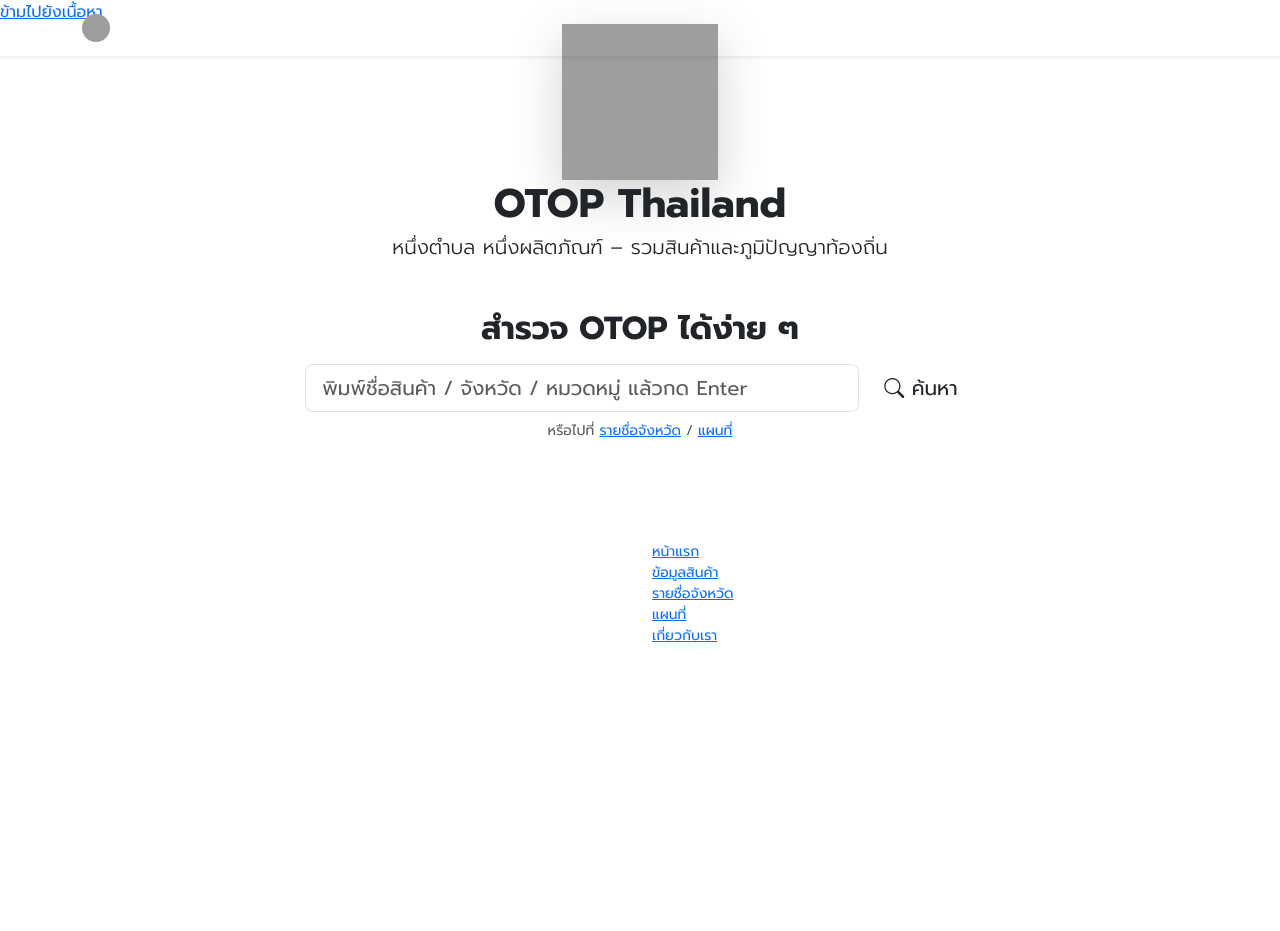
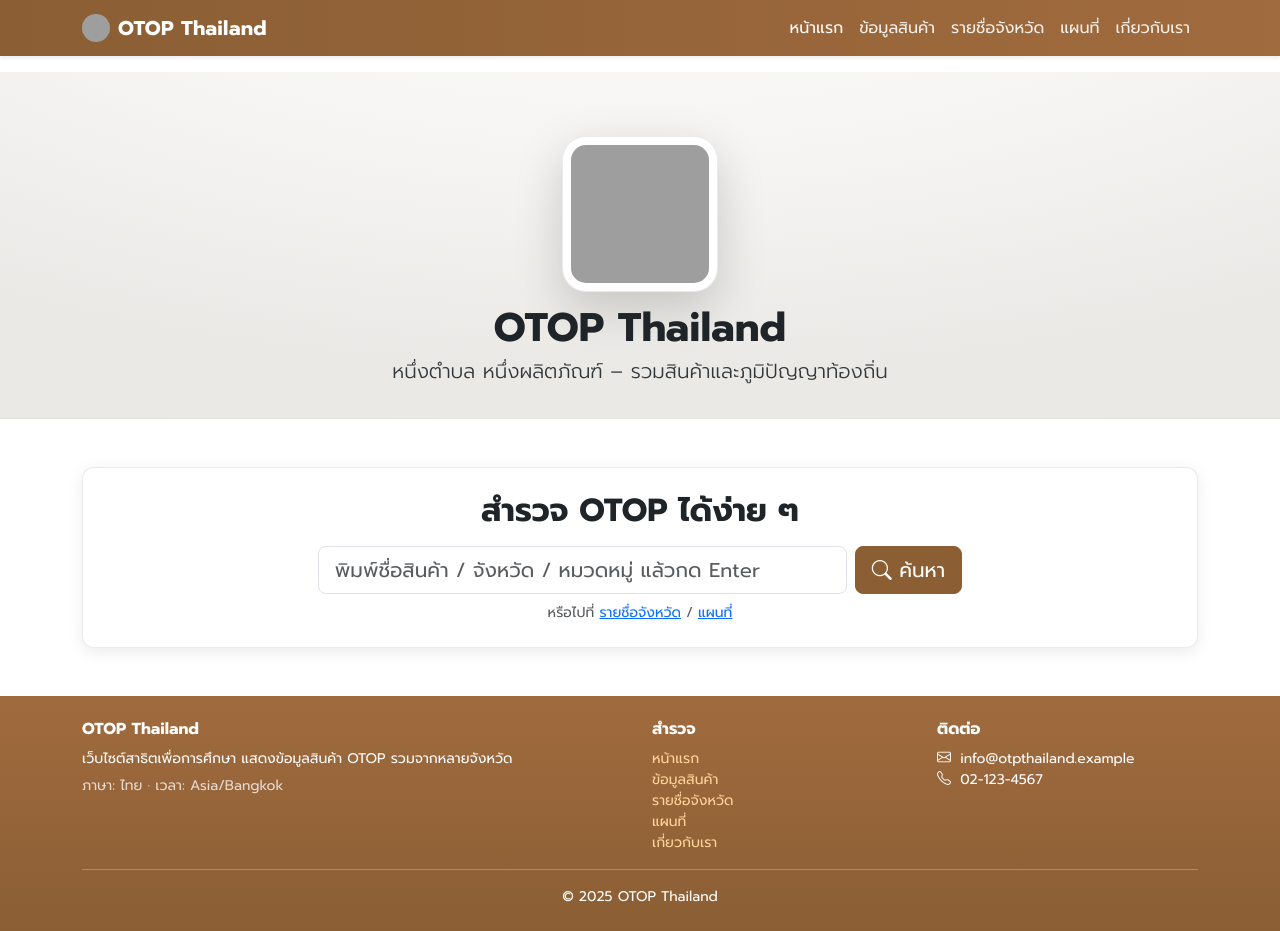
Before and after one commit to AKKHA7808/Otop-Thailand, a Django app: page / in a window 1280 px wide. Before the commit the page ends 642 px from the top, so only its background shows below. Run offline with Django 4.2, Linux system fonts and the light colour scheme; data that the repository does not hold is empty; grey boxes are pictures that could not be loaded.

Commit message:
feat(ui): add cohesive theme and polish templates across pages

```diff
--- /dev/null
+++ b/static/otop_search_thailand/styles.css
@@ -0,0 +1,152 @@
+/* Base theme variables */
+:root {
+  --brand: #8b5e34;
+  --brand-ink: #1f2429;
+  --brand-ink-soft: #3a3f45;
+  --brand-contrast: #ffffff;
+  --brand-accent: #c97a28;
+  --brand-accent-2: #a06b3e;
+  --surface: #ffffff;
+  --surface-2: #f5f4f2;
+  --surface-3: #ebe9e6;
+  --border: rgba(0,0,0,.08);
+  --shadow: 0 4px 16px rgba(0,0,0,.08);
+}
+
+@media (prefers-color-scheme: dark) {
+  :root {
+    --brand-ink: #e9edf1;
+    --brand-ink-soft: #c9cfd6;
+    --surface: #0f1419;
+    --surface-2: #131a20;
+    --surface-3: #1a232b;
+    --border: rgba(255,255,255,.08);
+    --shadow: 0 6px 20px rgba(0,0,0,.5);
+  }
+}
+
+html, body { height: 100%; }
+body {
+  background: var(--surface-2);
+  color: var(--brand-ink);
+  padding-top: 72px; /* accommodate fixed navbar */
+}
+
+/* Accessibility: skip link */
+.skip-link {
+  position: absolute;
+  left: -999px;
+  top: -999px;
+  background: var(--brand);
+  color: var(--brand-contrast);
+  padding: .5rem .75rem;
+  border-radius: .5rem;
+  z-index: 1031;
+}
+.skip-link:focus {
+  left: .75rem;
+  top: .75rem;
+  outline: 3px solid var(--brand-accent);
+}
+
+/* Navbar */
+.bg-brand {
+  background: linear-gradient(90deg, var(--brand) 0%, var(--brand-accent-2) 100%);
+}
+.navbar-brand { letter-spacing: .2px; }
+.navbar .nav-link { color: rgba(255,255,255,.9); }
+.navbar .nav-link:hover, .navbar .nav-link.active { color: #fff; }
+
+/* Buttons */
+.btn-brand {
+  --bs-btn-color: var(--brand-contrast);
+  --bs-btn-bg: var(--brand);
+  --bs-btn-border-color: var(--brand);
+  --bs-btn-hover-color: var(--brand-contrast);
+  --bs-btn-hover-bg: var(--brand-accent);
+  --bs-btn-hover-border-color: var(--brand-accent);
+  --bs-btn-focus-shadow-rgb: 139, 94, 52;
+}
+.btn-outline-brand {
+  --bs-btn-color: var(--brand);
+  --bs-btn-border-color: var(--brand);
+  --bs-btn-hover-color: var(--brand-contrast);
+  --bs-btn-hover-bg: var(--brand);
+  --bs-btn-hover-border-color: var(--brand);
+}
+
+/* Typography helpers */
+.text-brand-ink { color: var(--brand-ink) !important; }
+.opacity-90 { opacity: .9; }
+
+/* Hero */
+.site-hero {
+  background: radial-gradient(1200px 500px at 50% -200px, var(--surface) 0%, var(--surface-2) 60%, var(--surface-3) 100%);
+  padding: 4rem 0 2rem;
+  border-bottom: 1px solid var(--border);
+}
+.hero-logo {
+  border-radius: 24px;
+  background: #fff;
+  padding: .5rem;
+  border: 1px solid var(--border);
+  margin-bottom: .75rem;
+}
+
+/* Cards / list blocks */
+.cardish {
+  background: var(--surface);
+  border: 1px solid var(--border);
+  border-radius: 1rem;
+  box-shadow: var(--shadow);
+}
+.cardish-hover:hover { transform: translateY(-2px); box-shadow: 0 10px 24px rgba(0,0,0,.12); }
+.transition { transition: all .2s ease-in-out; }
+
+/* Tables */
+table.table { background: var(--surface); border-radius: .75rem; overflow: hidden; }
+thead.table-dark th { background: var(--brand) !important; border-color: var(--brand) !important; }
+table.table tr:hover { background: rgba(0,0,0,.02); }
+table.table td, table.table th { vertical-align: middle; }
+
+/* DataTables tweaks */
+.dataTables_wrapper .dataTables_paginate .paginate_button.current {
+  background: var(--brand) !important;
+  color: var(--brand-contrast) !important;
+  border: 1px solid var(--brand) !important;
+}
+.dataTables_wrapper .dataTables_paginate .paginate_button:hover {
+  background: var(--brand-accent) !important;
+  color: var(--brand-contrast) !important;
+}
+
+/* Provinces grid */
+.province-item { padding: 1rem; }
+.province-box {
+  background: var(--surface);
+  border: 1px solid var(--border);
+  border-radius: 1rem;
+  box-shadow: var(--shadow);
+  padding: 1rem;
+}
+.province-box:hover { border-color: var(--brand); box-shadow: 0 8px 20px rgba(0,0,0,.1); }
+
+/* Footer */
+.site-footer {
+  background: linear-gradient(180deg, var(--brand-accent-2) 0%, var(--brand) 100%);
+}
+.site-footer a { color: #ffd599; text-decoration: none; }
+.site-footer a:hover { color: #fff; text-decoration: underline; }
+
+/* Back to top */
+#backToTop {
+  position: fixed;
+  right: 1rem;
+  bottom: 1.25rem;
+  display: none;
+  border-radius: 999px;
+}
+
+/* Utility */
+.rounded-12 { border-radius: 12px; }
+.shadow-soft { box-shadow: var(--shadow); }
--- a/templates/about.html
+++ b/templates/about.html
@@ -3,13 +3,15 @@
 {% block nav_about_active %}active{% endblock %}
 {% block hero %}{% endblock %}
 {% block content %}
+  <div class="cardish rounded-12 p-4">
     <h2 class="mb-3">เกี่ยวกับโครงการ</h2>
     <p>OTOP Thailand เป็นเว็บแอปสำหรับสำรวจข้อมูล “หนึ่งตำบล หนึ่งผลิตภัณฑ์” จากหลายจังหวัด
       เน้นค้นหาง่าย เรียงลำดับได้ และดูแผนที่จากพิกัดสินค้า</p>
     <h3 class="h5 mt-4">เทคโนโลยี</h3>
-  <ul>
+    <ul class="mb-0">
       <li>Django + ORM + Templates</li>
       <li>Bootstrap 5 / DataTables</li>
       <li>Google Map หรือ Leaflet</li>
     </ul>
+  </div>
 {% endblock %}
--- a/templates/home.html
+++ b/templates/home.html
@@ -2,10 +2,11 @@
 {% block title %}OTOP Thailand – หน้าแรก{% endblock %}
 {% block nav_home_active %}active{% endblock %}
 {% block content %}
-  <section class="text-center mb-4">
+  <section class="mb-4">
+    <div class="cardish rounded-12 p-4 text-center">
       <h2 class="fw-bold mb-3">สำรวจ OTOP ได้ง่าย ๆ</h2>
       <form class="row g-2 justify-content-center" action="{% url 'products' %}" method="get" role="search" aria-label="ค้นหาสินค้า">
-      <div class="col-10 col-md-6">
+        <div class="col-12 col-md-7 col-lg-6">
           <input name="q" class="form-control form-control-lg" placeholder="พิมพ์ชื่อสินค้า / จังหวัด / หมวดหมู่ แล้วกด Enter" />
         </div>
         <div class="col-auto">
@@ -13,5 +14,6 @@
         </div>
       </form>
       <div class="text-muted small mt-2">หรือไปที่ <a href="{% url 'province_list' %}">รายชื่อจังหวัด</a> / <a href="{% url 'map' %}">แผนที่</a></div>
+    </div>
   </section>
 {% endblock %}
--- a/templates/map.html
+++ b/templates/map.html
@@ -4,7 +4,9 @@
 {% block nav_map_active %}active{% endblock %}
 {% block content %}
   <h2 class="mb-3">แผนที่สินค้า OTOP (มีพิกัด)</h2>
-  <div id="map" style="height:70vh" class="rounded-3 border"></div>
+  <div class="cardish rounded-12 p-2">
+    <div id="map" style="height:70vh" class="rounded-3 border"></div>
+  </div>
 {% endblock %}
 {% block extra_js %}
 <script>
--- a/templates/products_list.html
+++ b/templates/products_list.html
@@ -5,7 +5,7 @@
 {% block content %}
   <div class="d-flex align-items-center justify-content-between mb-3">
     <h2 class="mb-0">ข้อมูลสินค้า</h2>
-    {% if q %}<span class="badge text-bg-light">ผลการค้นหา: “{{ q }}”</span>{% endif %}
+    {% if q %}<span class="badge" style="background: var(--brand); color: var(--brand-contrast)">ผลการค้นหา: “{{ q }}”</span>{% endif %}
   </div>
   <div class="table-responsive">
     <table id="otopTable" class="table table-striped table-hover align-middle">
@@ -18,7 +18,7 @@
           <td class="fw-semibold">{{ p.name }}</td>
           <td><a href="{% url 'province_detail' slug=p.province.slug %}">{{ p.province.name }}</a></td>
           <td>{{ p.category }}</td>
-          <td><span class="text-warning">{{ p.rating }} <i class="bi bi-star-fill"></i></span></td>
+          <td><span class="text-warning fw-semibold">{{ p.rating }} <i class="bi bi-star-fill"></i></span></td>
         </tr>
         {% empty %}
         <tr><td colspan="4" class="text-center text-muted">ยังไม่มีข้อมูลสินค้า</td></tr>
--- a/templates/province_detail.html
+++ b/templates/province_detail.html
@@ -4,7 +4,7 @@
 {% block content %}
   <div class="d-flex align-items-center justify-content-between mb-3">
     <h2 class="mb-0">สินค้า OTOP จังหวัด{{ province.name }}</h2>
-    <a class="btn btn-outline-secondary btn-sm" href="{% url 'province_list' %}">← รายชื่อจังหวัดทั้งหมด</a>
+    <a class="btn btn-outline-brand btn-sm" href="{% url 'province_list' %}">← รายชื่อจังหวัดทั้งหมด</a>
   </div>
   <div class="table-responsive">
     <table id="otopTable" class="table table-striped table-hover align-middle">
@@ -16,7 +16,7 @@
         <tr>
           <td class="fw-semibold">{{ p.name }}</td>
           <td>{{ p.category }}</td>
-          <td><span class="text-warning">{{ p.rating }} <i class="bi bi-star-fill"></i></span></td>
+          <td><span class="text-warning fw-semibold">{{ p.rating }} <i class="bi bi-star-fill"></i></span></td>
         </tr>
         {% empty %}
         <tr><td colspan="3" class="text-center text-muted">ยังไม่มีสินค้าในจังหวัดนี้</td></tr>
--- a/templates/provinces.html
+++ b/templates/provinces.html
@@ -6,9 +6,9 @@
   <h2 class="mb-3">รายชื่อจังหวัด</h2>
   <div class="row g-3">
     {% for pv in provinces %}
-    <div class="col-6 col-md-4 col-lg-3">
+    <div class="col-6 col-md-4 col-lg-3 province-item">
       <a class="text-decoration-none" href="{% url 'province_detail' slug=pv.slug %}">
-        <div class="p-3 border rounded-3 h-100 d-flex flex-column justify-content-between">
+        <div class="province-box cardish transition cardish-hover h-100 d-flex flex-column justify-content-between">
           <div class="fw-bold">{{ pv.name }}</div>
           <div class="small text-muted">{{ pv.product_total|default:0 }} รายการสินค้า</div>
         </div>
```
Lines whose indentation alone changed are shown as unchanged.
